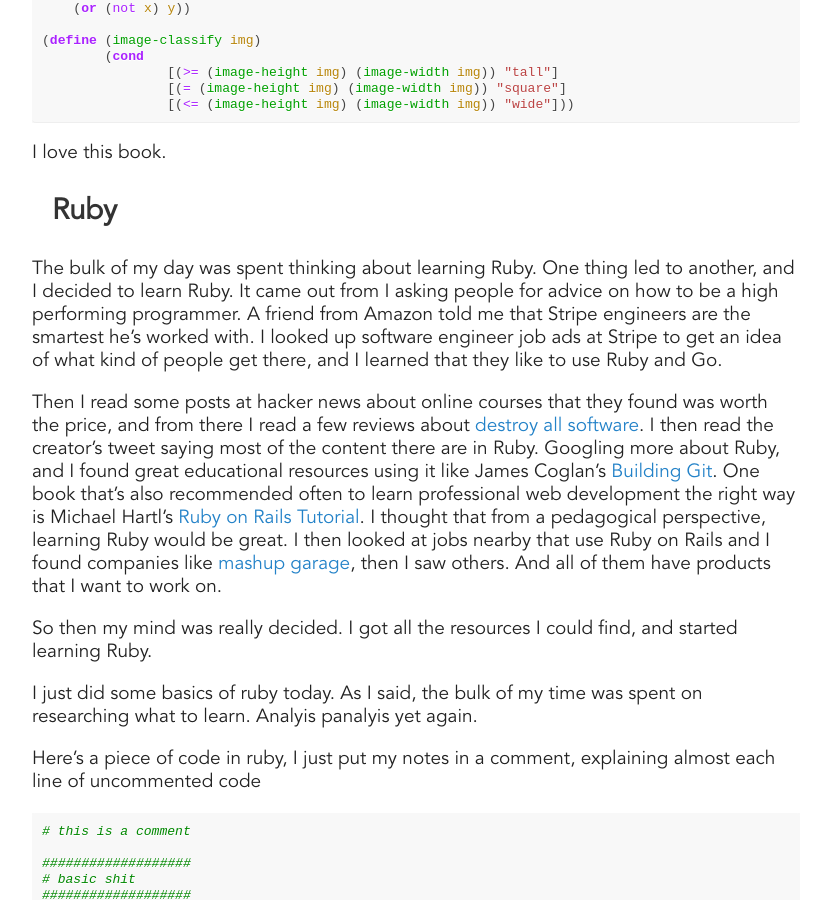
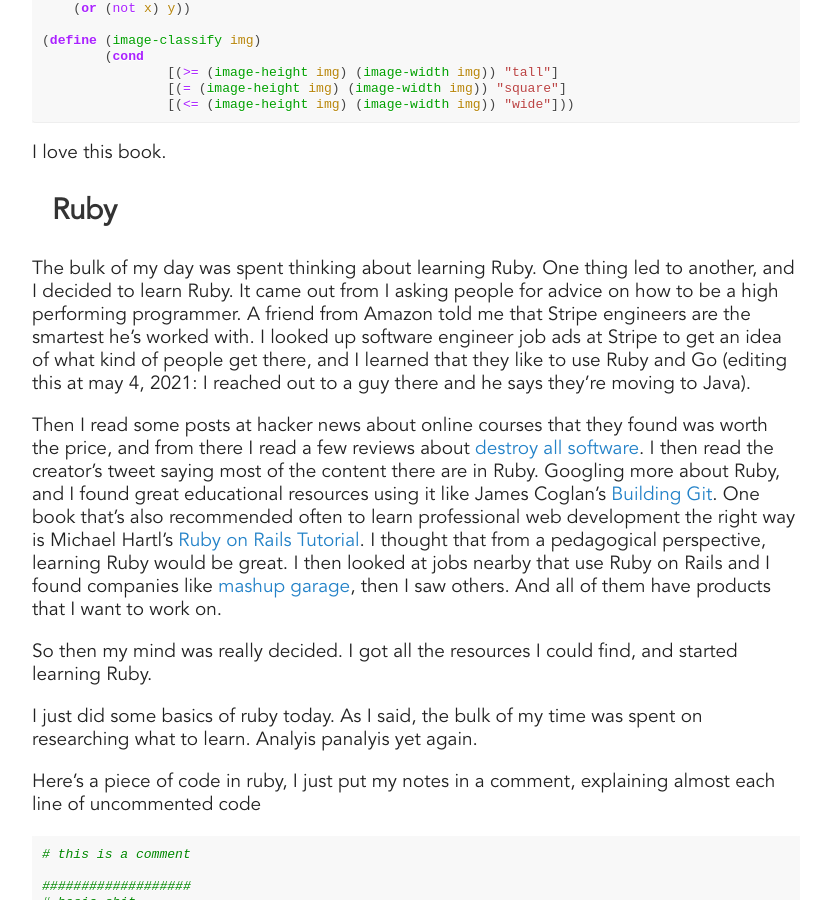
Before and after one commit to jpamata/jpamata.github.io, a Jekyll site: the page built from _posts/2021-05-02-diy-bootcamp-020.md, in a window 1280 px wide and 900 px high, scrolled down 5076 px. Shown: the whole window, without its empty margins (224-1050 px from the left). Built offline with Jekyll 4.4.1, drawn with Linux system fonts in a browser that asks for light colours; comment, search, counter and statistics services are not loaded.

Commit message:
Update 2021-05-02-diy-bootcamp-020.md

```diff
--- a/_posts/2021-05-02-diy-bootcamp-020.md
+++ b/_posts/2021-05-02-diy-bootcamp-020.md
@@ -190,7 +190,7 @@
 
 # Ruby
 
-The bulk of my day was spent thinking about learning Ruby. One thing led to another, and I decided to learn Ruby. It came out from I asking people for advice on how to be a high performing programmer. A friend from Amazon told me that Stripe engineers are the smartest he's worked with. I looked up software engineer job ads at Stripe to get an idea of what kind of people get there, and I learned that they like to use Ruby and Go.
+The bulk of my day was spent thinking about learning Ruby. One thing led to another, and I decided to learn Ruby. It came out from I asking people for advice on how to be a high performing programmer. A friend from Amazon told me that Stripe engineers are the smartest he's worked with. I looked up software engineer job ads at Stripe to get an idea of what kind of people get there, and I learned that they like to use Ruby and Go (editing this at may 4, 2021: I reached out to a guy there and he says they're moving to Java).
 
 Then I read some posts at hacker news about online courses  that they found was worth the price, and from there I read a few reviews about [destroy all software](https://www.destroyallsoftware.com/screencasts). I then read the creator's tweet saying most of the content there are in Ruby. Googling more about Ruby, and I found great educational resources using it like James Coglan's [Building Git](https://shop.jcoglan.com/building-git/). One book that's also recommended often to learn professional web development the right way is Michael Hartl's [Ruby on Rails Tutorial](https://www.railstutorial.org/). I thought that from a pedagogical perspective, learning Ruby would be great. I then looked at jobs nearby that use Ruby on Rails and I found companies like [mashup garage](https://www.mashupgarage.com/), then I saw others. And all of them have products that I want to work on.
 
```
